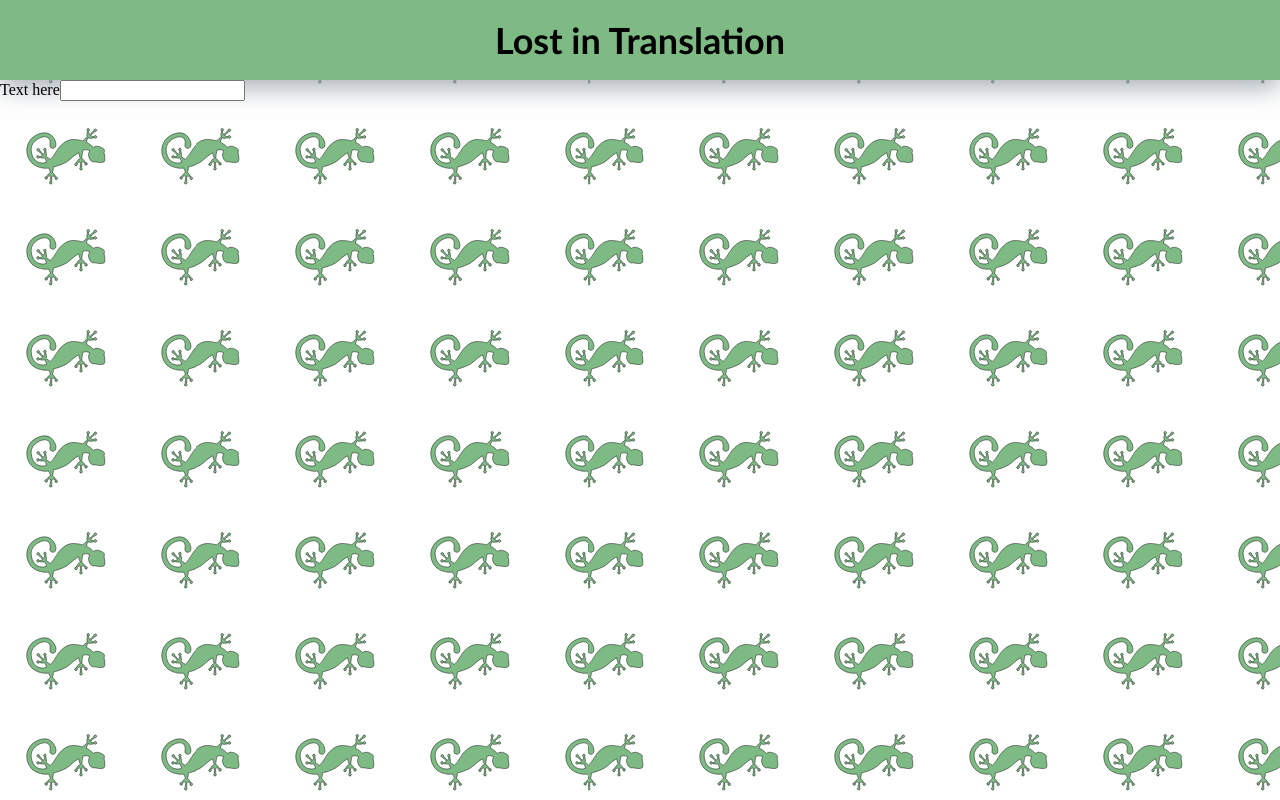
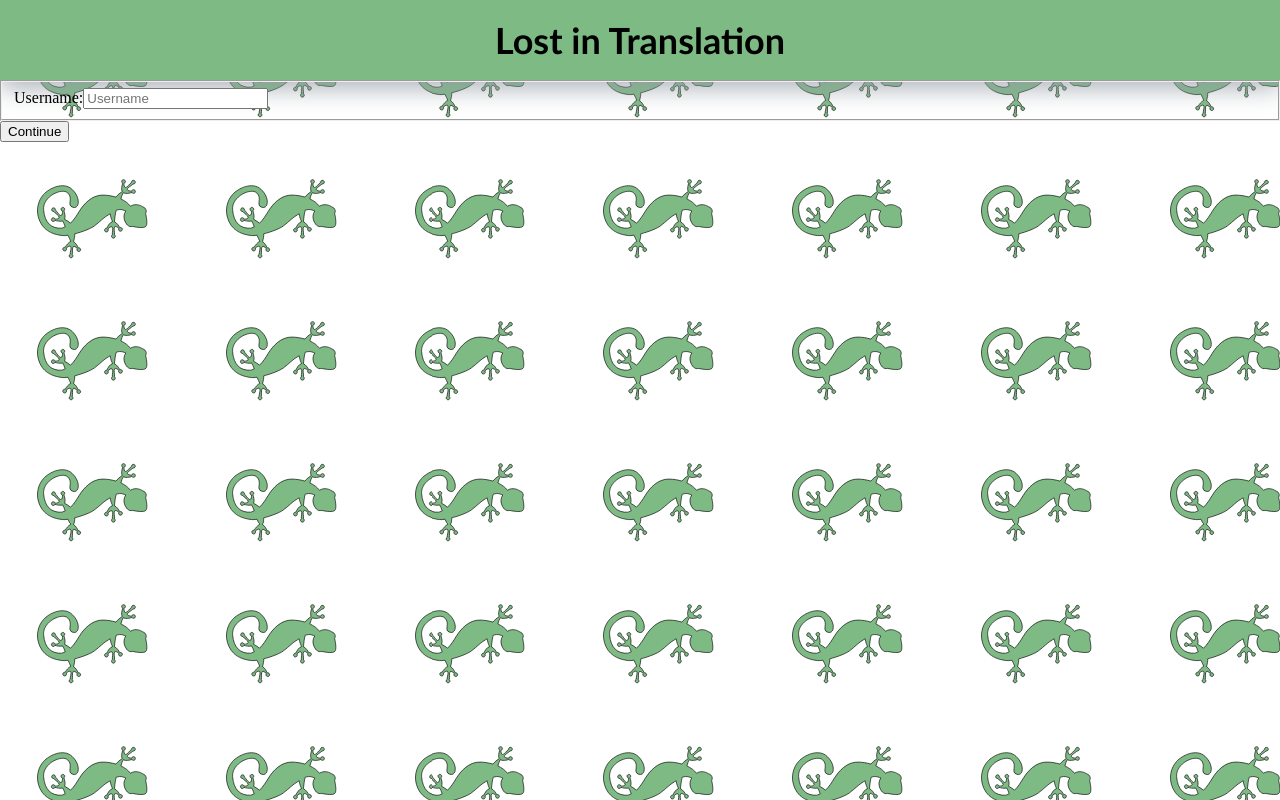
Before and after one commit to VeronicaAndersen/ExperisLostInTranslation, a React (Create React App) app: page / in a window 1280 px wide. Built offline with nearby package versions, Linux system fonts and the light colour scheme.

Commit message:
Feat: login form

```diff
--- a/src/Components/Login/LoginForm.js
+++ b/src/Components/Login/LoginForm.js
@@ -1,15 +1,49 @@
+import { useForm} from 'react-hook-form'
+
+const usernameConfig = {
+     required: true,
+     minLength: 3
+}
+
 const LoginForm = () => {
 
+    const {
+        register,
+        handleSubmit,
+        formState: {errors}
+    } = useForm()
+
+    const onSubmit = (data) => {
+    }
+
+    const errorMessage = (() => {
+        if (!errors.username){
+            return null
+        }
+
+        if (errors.username.type === "required") {
+        return <span>Username is required</span>
+        }
+
+        if (errors.username.type === "minLength") {
+        return <span>Username is too short. Requires a minimum of three characters.</span>
+        }
+    }) ()
 
 return (
     <>
-    <form id="login-form">
-        <label>Text here</label>
-    <input type="text"/>
+    <form id="login-form" onSubmit={handleSubmit(onSubmit)}>
+        <fieldset>
+        <label htmlFor="username">Username:</label>
+        <input type="text" placeholder="Username" {...register("username", usernameConfig)}/>
+        {errorMessage}
+        </fieldset>
+
+
+        <button type="submit">Continue</button>
     </form>
     </>
 )
 
 }
-
 export default LoginForm;
```
